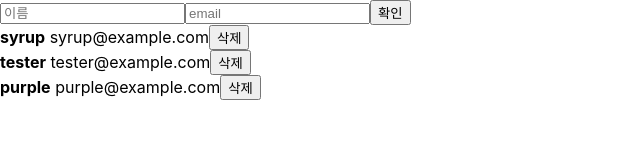
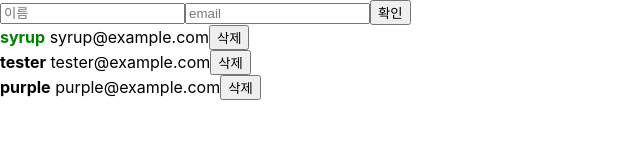
Before and after one commit to maybeb50/React-study, a React (Create React App) app: page / in a window 1280 px wide. Shown: the top 160 px of the page, without its empty margins (0-640 px from the left). Built offline with nearby package versions, Linux system fonts and the light colour scheme.

Commit message:
배열에 항목 수정, 이름 클릭 시 Toggle

```diff
--- a/src/App.js
+++ b/src/App.js
@@ -7,17 +7,20 @@
       {
           id: 1,
           username: 'syrup',
-          email: 'syrup@example.com'
+          email: 'syrup@example.com',
+          active: true,
       },
       {
           id: 2,
           username: 'tester',
-          email: 'tester@example.com'
+          email: 'tester@example.com',
+          active: false,
       },
       {
           id: 3,
           username: 'purple',
-          email: 'purple@example.com'
+          email: 'purple@example.com',
+          active: false
       }
   ]);
 
@@ -61,6 +64,16 @@
     /* 선택한 id 값이 아닌 id 원소들을 filter 해서 배열로 추출 */
   }
 
+  const onToggle = (id) => {
+    console.log(id);
+    setUsers(
+      users.map(
+        user => user.id === id
+          ? {...user, active: !user.active} : user
+      )
+    );
+  };
+
   return (
     <>
       <CreateUser
@@ -69,7 +82,7 @@
         onChange={onChange}
         onCreate={onCreate}
       />
-      <UserList users={users} onRemove={onRemove} />
+      <UserList users={users} onRemove={onRemove} onToggle={onToggle} />
     </>
   );
 }
--- a/src/UserList.js
+++ b/src/UserList.js
@@ -1,20 +1,27 @@
 import React from 'react';
 
-function User({ user, onRemove }) {
+function User({ user, onRemove, onToggle }) {
+    const { username, email, id, active } = user;
     return(
         <div>
-            <b>{user.username}</b> <span>{user.email}</span>
-            <button onClick={() => onRemove(user.id)}>삭제</button>
+            <b
+                style={{
+                    color: active ? 'green' : 'black',
+                    cursor: 'pointer'
+                }}
+                onClick={() => onToggle(id)}
+            >{username}</b> <span>{email}</span>
+            <button onClick={() => onRemove(id)}>삭제</button>
         </div>
     );
 }
 
-function UserList({ users, onRemove }) {
+function UserList({ users, onRemove, onToggle }) {
     return(
         <div>
             {
                 users.map(
-                    user => (<User user={user} key={user.id} onRemove={onRemove}/>)
+                    user => (<User user={user} key={user.id} onRemove={onRemove} onToggle={onToggle} />)
                 )
             }
         </div>
```
